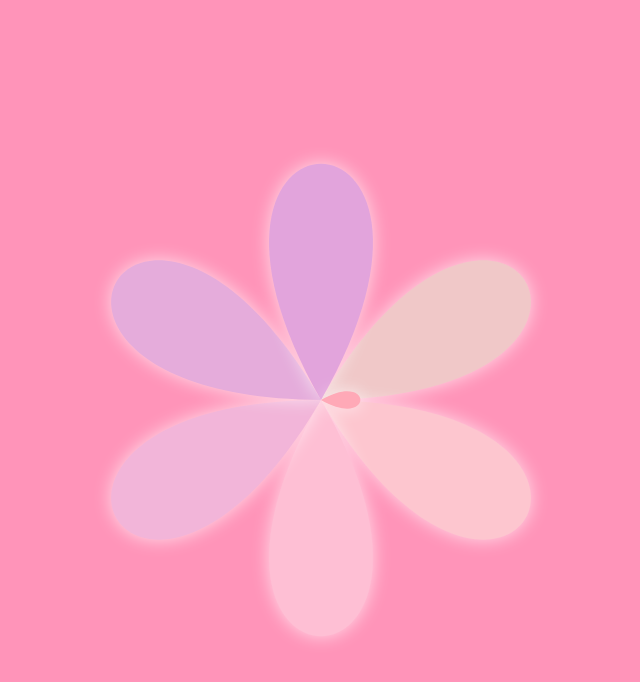
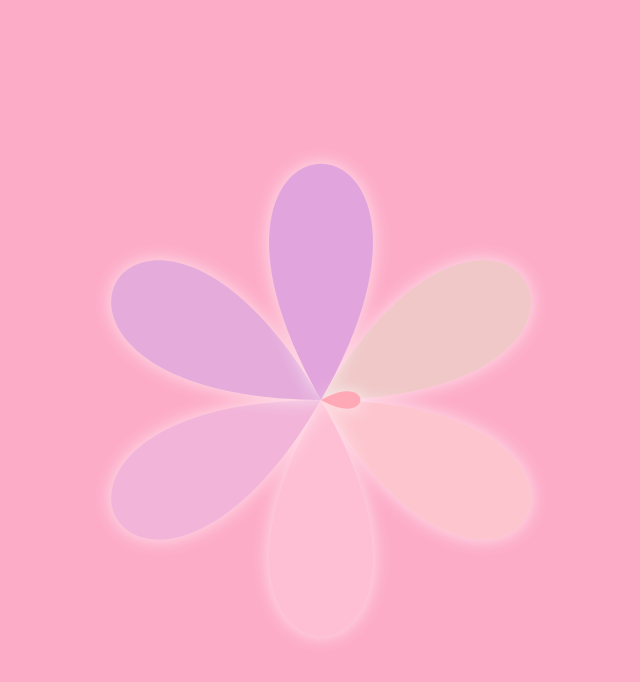
Before and after one commit to SuparYA-gletchu/rahhh, a plain HTML site: page index.html in a window 1280 px wide. Shown: the whole page, without its empty margins (319-959 px from the left). Drawn offline with Linux system fonts and the light colour scheme.

Commit message:
Update index.html

```diff
--- a/index.html
+++ b/index.html
@@ -6,14 +6,14 @@
   <style>
     body {
       margin: 0;
-      background-color: #ff94b9;
+      background-color: #f8aec8;
       display: flex;
       justify-content: center;
       align-items: center;
       height: 100vh;
     }
     canvas {
-      background-color: #ff94b9;
+      background-color: #fdacc8;
     }
   </style>
 </head>
@@ -202,9 +202,10 @@
       const distance = Math.sqrt(dx * dx + dy * dy);
 
       if (distance <= BIG_RADIUS) {
-        window.location.href = "Index.html";
+        window.location.href = "povtposnamagbloom.html";
       }
     });
+
   </script>
 </body>
 </html>
```
